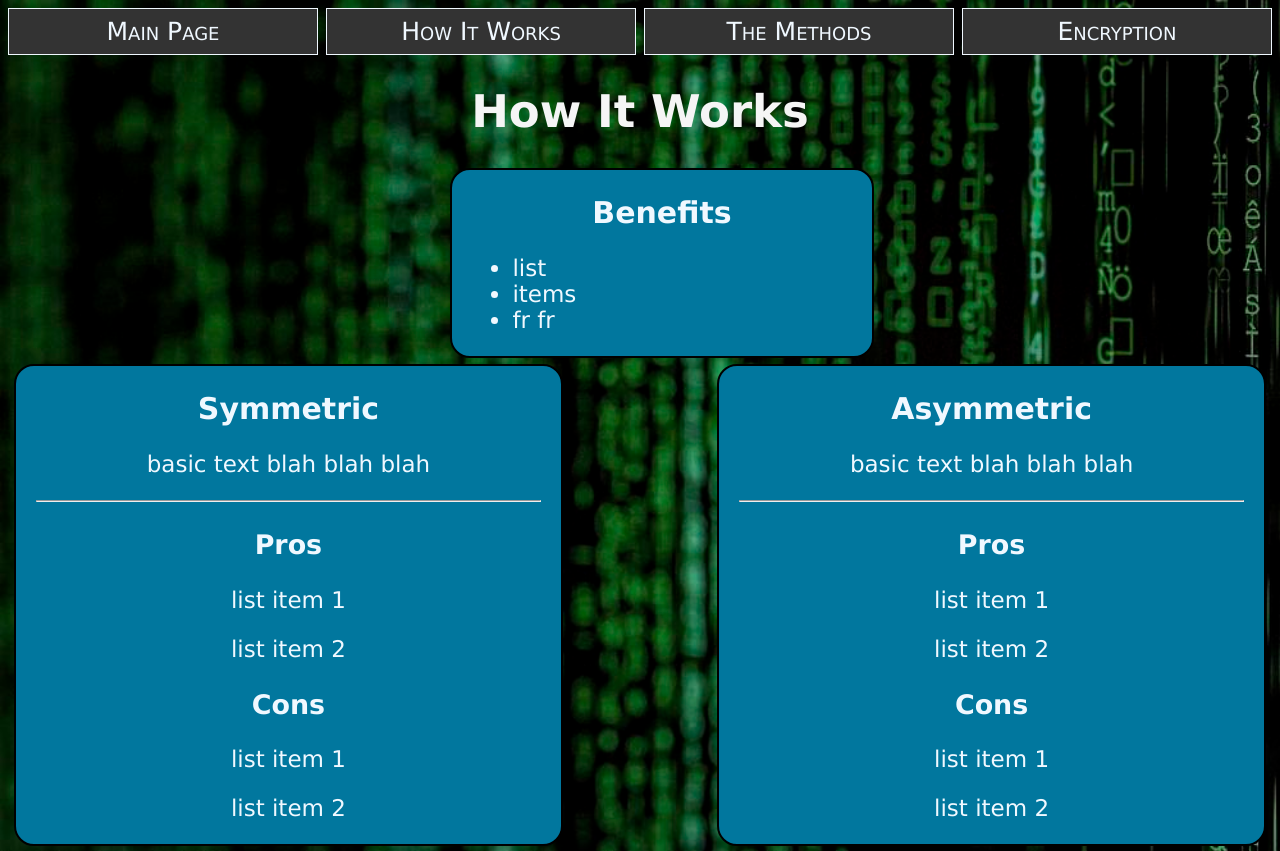
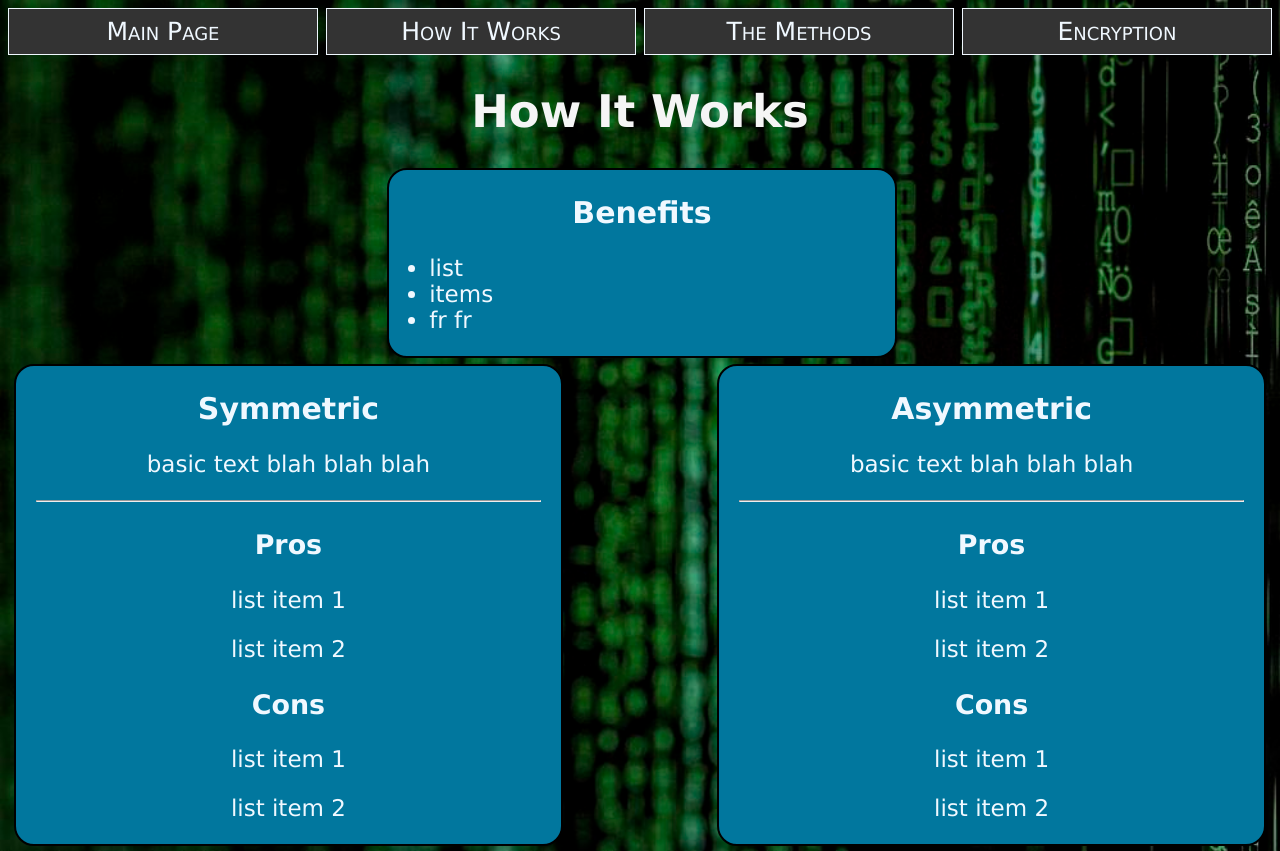
Before and after one commit to Mkingsley16/BrickHack, a website: page how.html in a window 1280 px wide. Drawn offline with Linux system fonts and the light colour scheme.

Commit message:
centered the benefits article

```diff
--- a/assets/css/how.css
+++ b/assets/css/how.css
@@ -15,8 +15,9 @@ li{
 }
 #benefits{
     float:center;
-    width: 30%;
-    margin: 0 35%;
+    width: 40%;
+    margin: 0 30%;
+    padding:0 !important;
 }
 article {
     text-align: center;
```
